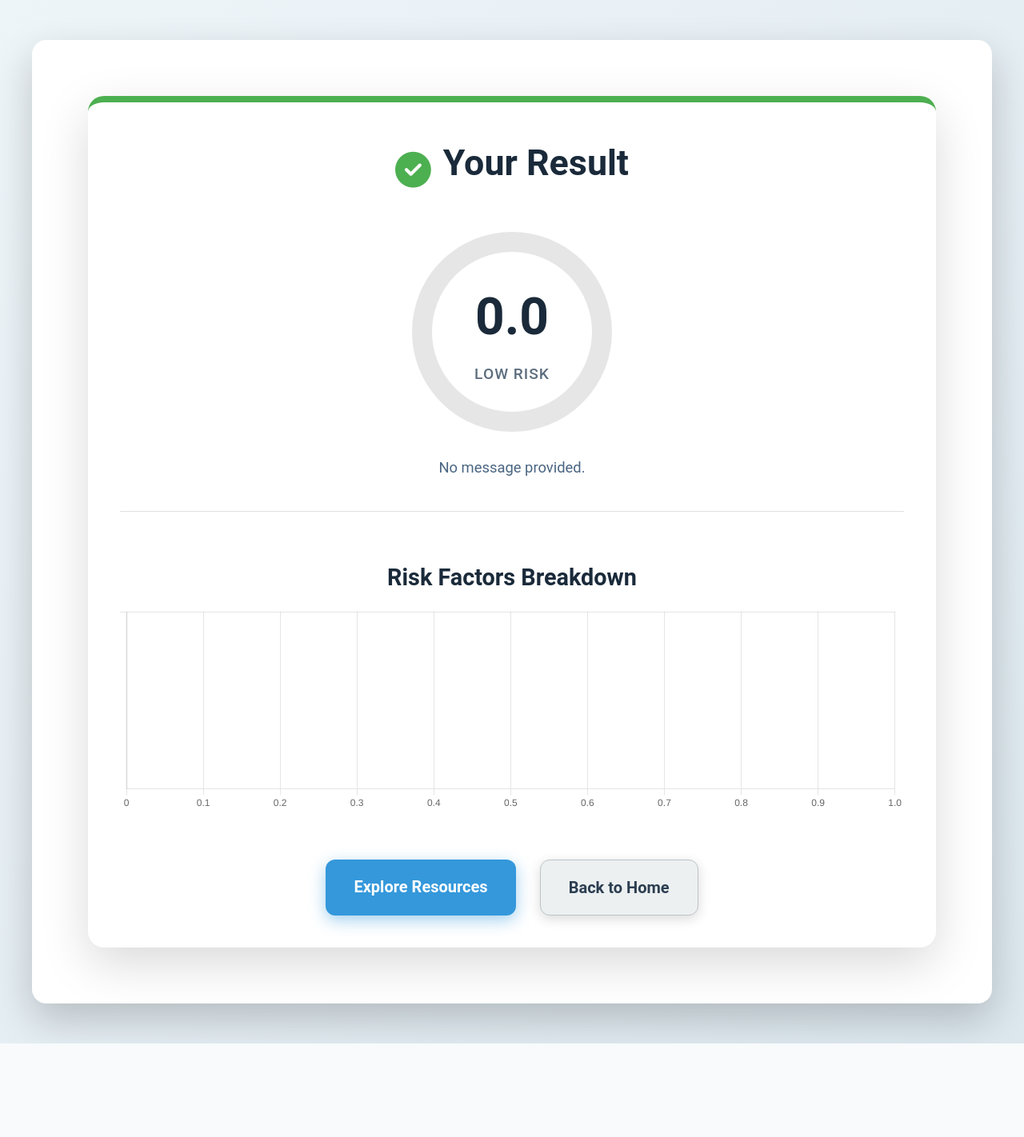
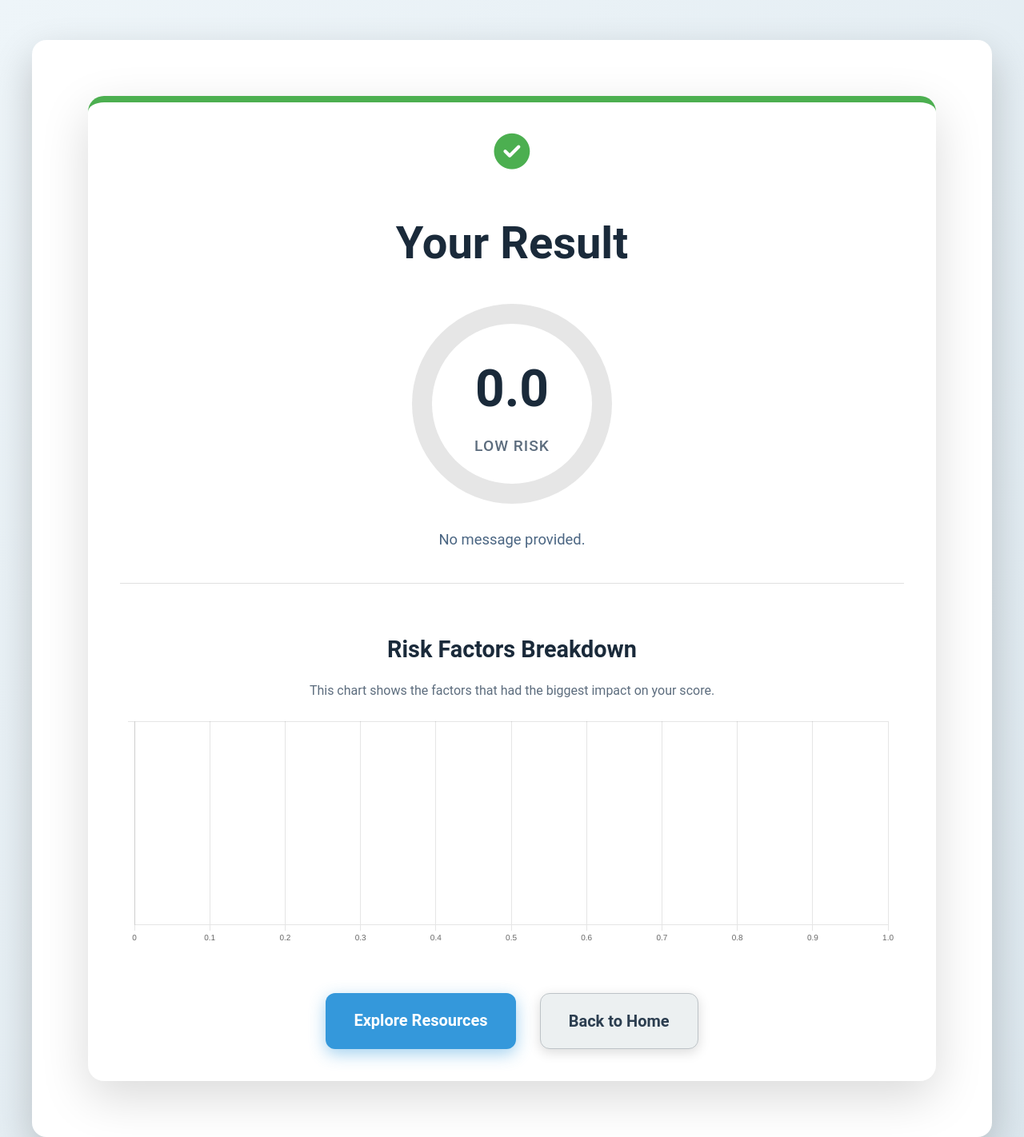
Before and after one commit to gotlate/MindCare_CC, a Flask app: page /result in a window 1280 px wide. Shown: the top 1422 px of the page at 80% size. Before the commit the page ends 1305 px from the top, so only its background shows below. Run offline with Flask 3, Linux system fonts and the light colour scheme; parts of the project's set-up code (start-up, migrations or seed data) failed here and were passed over.

Commit message:
risk breakdown style

```diff
--- a/static/style.css
+++ b/static/style.css
@@ -503,11 +503,19 @@
 .breakdown-section h3 {
     font-size: 1.8em;
     color: #1a2a3a;
-    margin-bottom: 20px;
+    margin-bottom: 10px;
+}
+
+.chart-subtitle {
+    font-size: 1em;
+    color: #5d6d7e;
+    margin-bottom: 25px;
 }
 
 .chart-container {
     position: relative;
-    height: 250px;
+    height: 280px; /* Increased height for better visibility */
     width: 100%;
+    padding: 0 10px; /* Add some padding */
+    box-sizing: border-box;
 }
--- a/templates/result.html
+++ b/templates/result.html
@@ -11,7 +11,7 @@
 <body>
     <div class="main-container">
         <div class="result-card" id="result-card">
-            <div class="result-header">
+            <div class.result-header">
                 <i id="result-icon" class="fas"></i>
                 <h2 class="section-title" style="margin-bottom: 20px;">Your Result</h2>
             </div>
@@ -33,6 +33,7 @@
 
             <div class="breakdown-section">
                 <h3>Risk Factors Breakdown</h3>
+                <p class="chart-subtitle">This chart shows the factors that had the biggest impact on your score.</p>
                 <div class="chart-container">
                     <canvas id="feature-chart"></canvas>
                 </div>
@@ -55,14 +56,19 @@
             const riskCategory = "{{ risk_category }}";
             const featureContributions = JSON.parse('{{ feature_contributions | safe }}');
 
-            // Filter, sort, and get top 5 features
+            // --- New Chart Logic ---
+            // 1. Filter out zero-contribution features and sort by absolute impact
             const sortedFeatures = Object.entries(featureContributions)
-                .filter(([key, value]) => value > 0)
-                .sort((a, b) => b[1] - a[1])
-                .slice(0, 5);
+                .filter(([key, value]) => Math.abs(value) > 0.001) // Ignore negligible values
+                .sort((a, b) => Math.abs(b[1]) - Math.abs(a[1]));
 
+            // 2. Prepare data for the chart
             const labels = sortedFeatures.map(item => item[0].replace(/_/g, ' '));
             const data = sortedFeatures.map(item => item[1]);
+
+            // 3. Create dynamic background colors based on contribution
+            const backgroundColors = data.map(value => value > 0 ? 'rgba(244, 67, 54, 0.7)' : 'rgba(76, 175, 80, 0.7)');
+            const borderColors = data.map(value => value > 0 ? 'rgba(244, 67, 54, 1)' : 'rgba(76, 175, 80, 1)');
 
             const ctx = document.getElementById('feature-chart').getContext('2d');
             new Chart(ctx, {
@@ -70,11 +76,12 @@
                 data: {
                     labels: labels,
                     datasets: [{
-                        label: 'Contribution to Risk Score',
+                        label: 'Impact on Risk Score',
                         data: data,
-                        backgroundColor: 'rgba(244, 67, 54, 0.6)',
-                        borderColor: 'rgba(244, 67, 54, 1)',
-                        borderWidth: 1
+                        backgroundColor: backgroundColors,
+                        borderColor: borderColors,
+                        borderWidth: 1,
+                        borderRadius: 4,
                     }]
                 },
                 options: {
@@ -83,7 +90,19 @@
                     maintainAspectRatio: false,
                     scales: {
                         x: {
-                            beginAtZero: true
+                            beginAtZero: true,
+                            ticks: {
+                                font: {
+                                    size: 10,
+                                }
+                            }
+                        },
+                        y: {
+                            ticks: {
+                                font: {
+                                    size: 12,
+                                }
+                            }
                         }
                     },
                     plugins: {
@@ -93,13 +112,20 @@
                         tooltip: {
                             callbacks: {
                                 label: function(context) {
-                                    return `Contribution: ${context.raw.toFixed(3)}`;
+                                    const value = context.raw;
+                                    const prefix = value > 0 ? 'Increases risk by' : 'Decreases risk by';
+                                    return `${prefix}: ${Math.abs(value).toFixed(3)}`;
                                 }
                             }
                         }
+                    },
+                    animation: {
+                        duration: 1000,
+                        easing: 'easeInOutCubic'
                     }
                 }
             });
+            // --- End of New Chart Logic ---
 
             // (The rest of the gauge animation script remains the same)
             const resultCard = document.getElementById('result-card');
```
